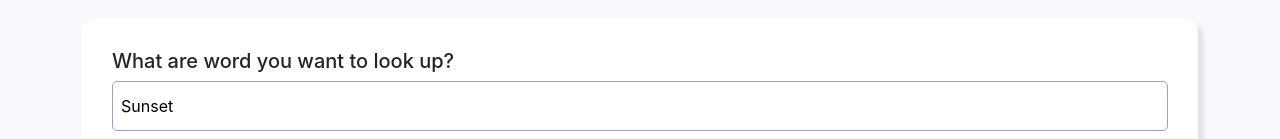
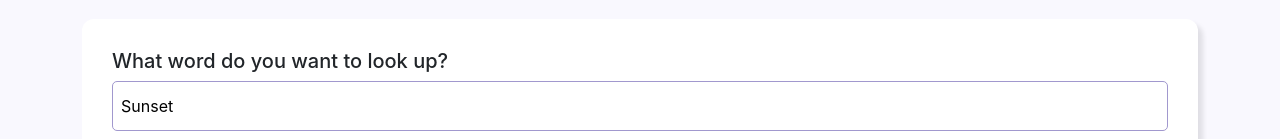
Before and after one commit to Tumaini8/react-dictionary-app, a React (Create React App) app: page / in a window 1280 px wide. Shown: the part 162-301 px from the top of the page. Built offline with nearby package versions, Linux system fonts and the light colour scheme; no server answers.

Commit message:
updated h5 in dictionary.js component

```diff
--- a/src/Dictionary.js
+++ b/src/Dictionary.js
@@ -34,15 +34,12 @@ export default function Dictionary() {
     return (
       <div className="Dictionary">
         <section>
-          <h5>
-            What are word you want to look up?
-            </h5>
+          <h5>What word do you want to look up?</h5>
           <form className="Dictionary-form" onSubmit={handleSubmit}>
             <input
               type="search"
               placeholder="Search for a word"
-             defaultValue= "Sunset"
-
+              defaultValue="Sunset"
               onChange={handleSearch}
             />
           </form>
```
